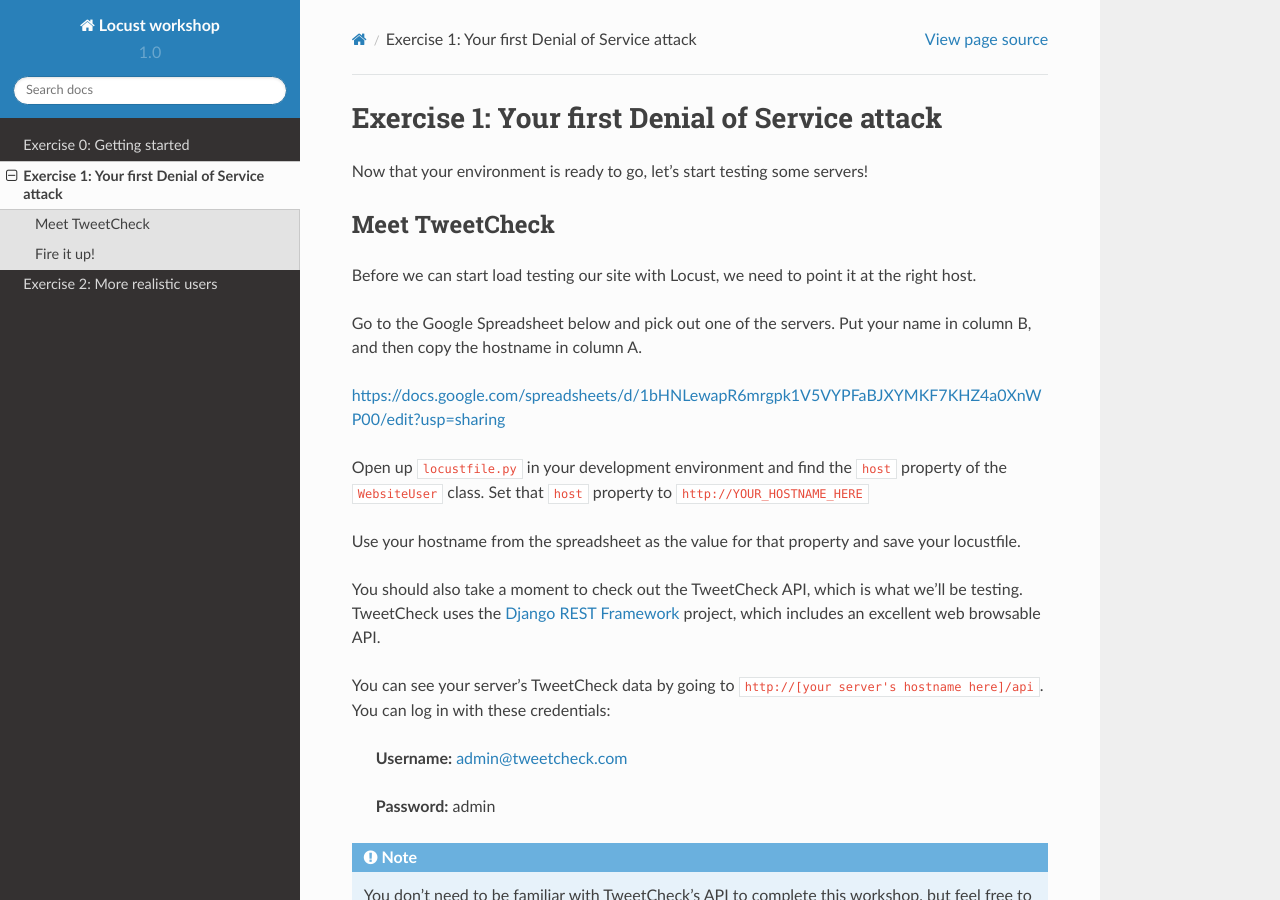
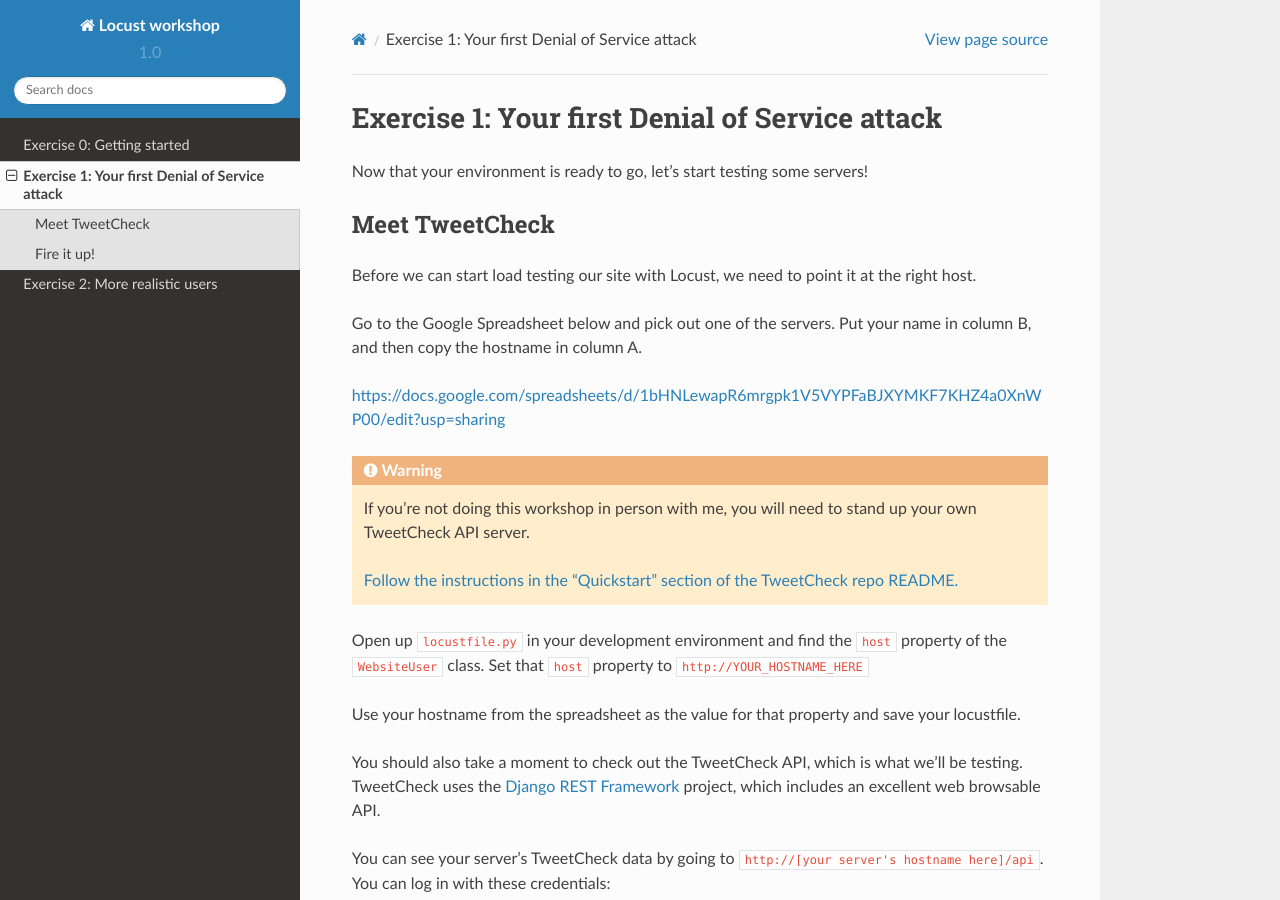
Before and after one commit to atbaker/locust-workshop, a Sphinx documentation site: the page built from docs/exercises/exercise_1.rst, in a window 1280 px wide and 900 px high. Built offline with Sphinx 7.4.7 and the Read the Docs theme 2.0.0, drawn with Linux system fonts in a browser that asks for light colours.

Commit message:
Updating exercise 1 for readers who are looking at this outside a live workshop

```diff
--- a/docs/exercises/exercise_1.rst
+++ b/docs/exercises/exercise_1.rst
@@ -11,6 +11,12 @@
 Go to the Google Spreadsheet below and pick out one of the servers. Put your name in column B, and then copy the hostname in column A.
 
 https://docs.google.com/spreadsheets/d/1bHNLewapR6mrgpk1V5VYPFaBJXYMKF7KHZ4a0XnWP00/edit?usp=sharing
+
+.. warning::
+
+    If you're not doing this workshop in person with me, you will need to stand up your own TweetCheck API server.
+
+    `Follow the instructions in the "Quickstart" section of the TweetCheck repo README. <https://github.com/atbaker/tweetcheck>`_
 
 Open up ``locustfile.py`` in your development environment and find the ``host`` property of the ``WebsiteUser`` class. Set that ``host`` property to ``http://YOUR_HOSTNAME_HERE``
 
```
